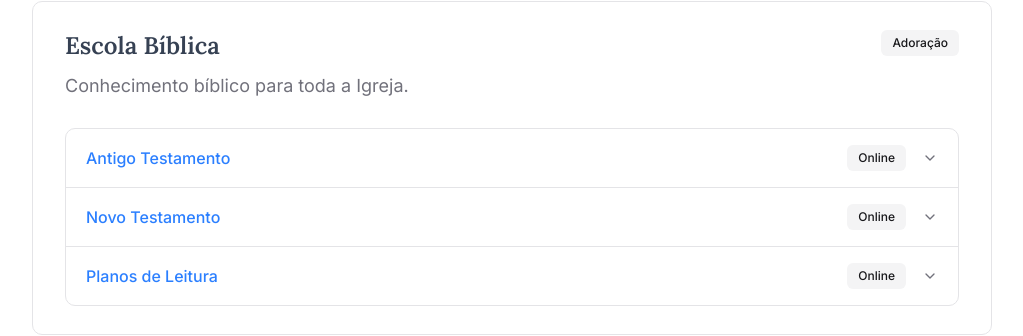
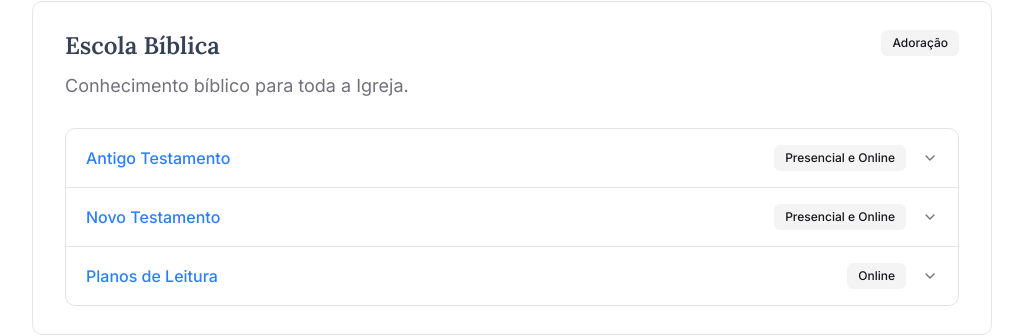
Before and after one commit to oceanodg/ocn-institucional-v4, a Next.js app: page /oceano-academy in a window 1280 px wide. Shown: the part 1780-2116 px from the top of the page, without its empty margins (128-1151 px from the left). Built offline with nearby package versions, Linux system fonts and the light colour scheme.

Commit message:
fix: update descriptions and modality for Antigo and Novo Testamento courses to clarify presence in both online and in-person formats

```diff
--- a/app/(site)/oceano-academy/schools-data.ts
+++ b/app/(site)/oceano-academy/schools-data.ts
@@ -148,16 +148,18 @@ export const data: School[] = [
       {
         id: "antigo-testamento",
         title: "Antigo Testamento",
-        description: "Materiais de apoio para o estudo do Antigo Testamento.",
+        description:
+          "Materiais de apoio para o estudo do Antigo Testamento das aulas presenciais da Escola Bíblica. Presencial e online.",
         href: "/oceano-academy/materiais-didaticos?tab=antigo",
-        modality: "Online",
+        modality: "Presencial e Online",
       },
       {
         id: "novo-testamento",
         title: "Novo Testamento",
-        description: "Materiais de apoio para o estudo do Novo Testamento.",
+        description:
+          "Materiais de apoio para o estudo do Novo Testamento das aulas presenciais da Escola Bíblica. Presencial e online.",
         href: "/oceano-academy/materiais-didaticos?tab=novo",
-        modality: "Online",
+        modality: "Presencial e Online",
       },
       // {
       //   id: "personagens",
```
